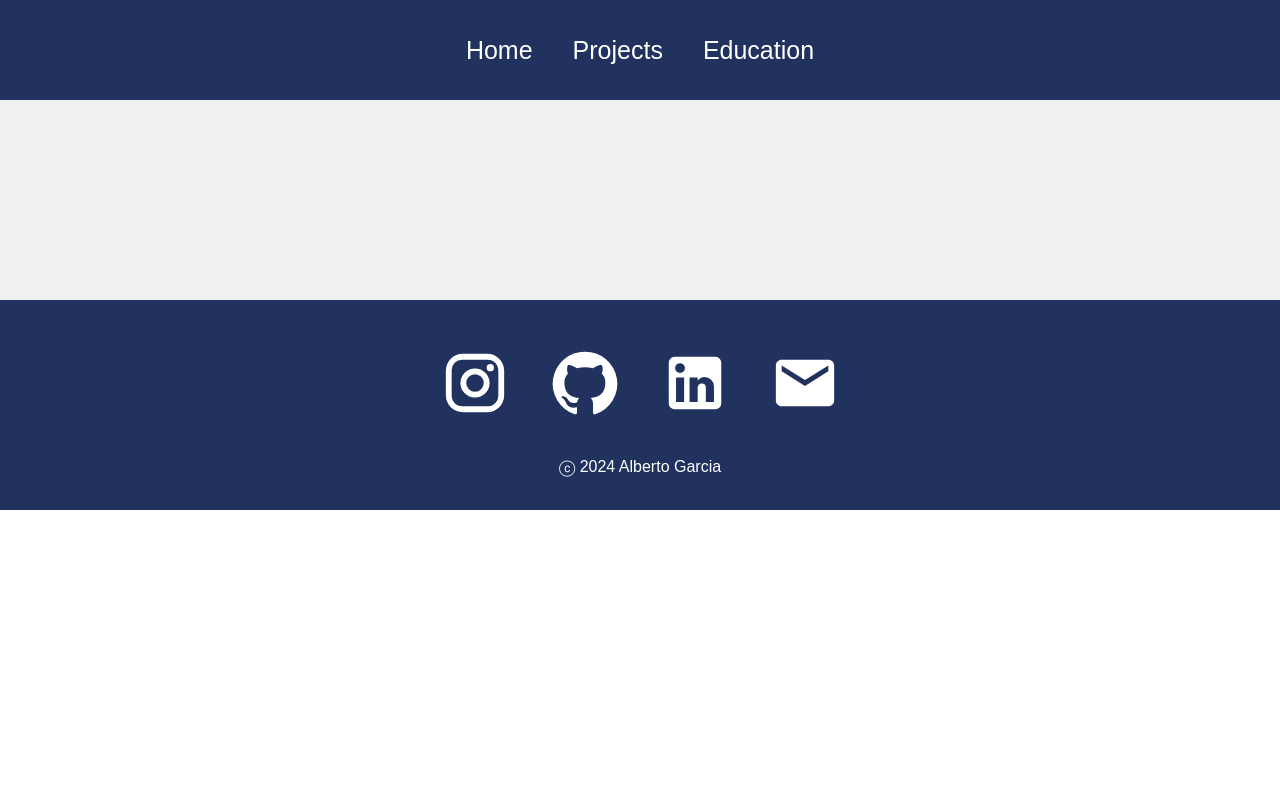
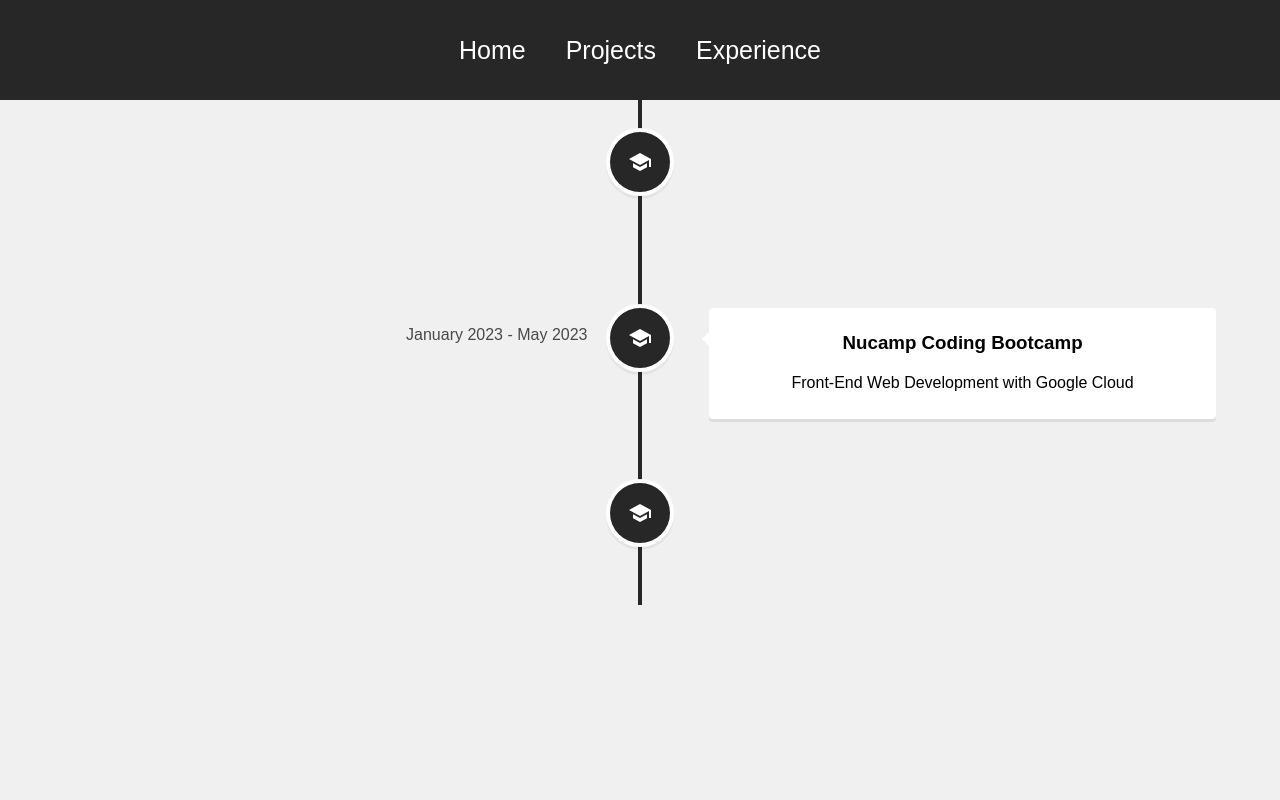
Before and after one commit to Alberto-garcia1/Personal-Website, a React (Create React App) app: page /Personal-Website/experience in a window 1280 px wide. Shown: the top 800 px of the page. Built offline with nearby package versions, Linux system fonts and the light colour scheme.

Commit message:
Changing colors and styling

```diff
--- a/src/App.js
+++ b/src/App.js
@@ -2,10 +2,10 @@ import "./App.css";
 import { BrowserRouter as Router, Routes, Route } from "react-router-dom";
 import Home from "./pages/Home";
 import Projects from "./pages/Projects";
-import Education from "./pages/Education";
 import Navbar from "./components/Navbar";
 import Footer from "./components/Footer";
 import ProjectDisplay from "./pages/ProjectDisplay";
+import Experience from "./pages/Experience";
 
 function App() {
   return (
@@ -24,7 +24,7 @@ function App() {
             element={<ProjectDisplay />}
           />
           {/* Route for the Education page */}
-          <Route path="/Personal-Website/education" element={<Education />} />
+          <Route path="/Personal-Website/experience" element={<Experience />} />
         </Routes>
         {/* Footer component to provide footer information */}
         <Footer />
--- a/src/components/Navbar.js
+++ b/src/components/Navbar.js
@@ -27,7 +27,7 @@ function Navbar() {
         {/* Links to different routes */}
         <Link to="/Personal-Website">Home</Link>
         <Link to="/Personal-Website/projects">Projects</Link>
-        <Link to="Personal-Website/education">Education</Link>
+        <Link to="Personal-Website/experience">Experience</Link>
       </div>
     </div>
   );
--- a/src/helpers/ProjectList.js
+++ b/src/helpers/ProjectList.js
@@ -21,7 +21,7 @@ export const ProjectList = [
   name: "Rosie Bake Me A Cake",
   image: BakeMeACake, // Importing the image
   skills: "HTML, CSS, JavaScript, React, ReactStrap, Material UI",
-  link: "https://alberto-garcia1.github.io/just-cake/", // Link to the Just Cake WebPage
+  link: "www.rosiebakemeacake.com", // Link to the Just Cake WebPage
   },
   {
     name: "Nucamp Campsite",
--- a/src/pages/Education.js
+++ b/src/pages/Experience.js
@@ -5,10 +5,11 @@ import {
 } from "react-vertical-timeline-component";
 import "react-vertical-timeline-component/style.min.css";
 import SchoolIcon from '@mui/icons-material/School';
+import WorkHistoryOutlinedIcon from '@mui/icons-material/WorkHistoryOutlined';
 
-function Education() {
+function Experience() {
   // Array containing education data
-  const educationData = [
+  const experienceData = [
     {
       date: "January 2023 - May 2023",
       institution: "Pueblo Community College, Colorado",
@@ -19,13 +20,18 @@ function Education() {
       institution: "Nucamp Coding Bootcamp",
       certification: "Front-End Web Development with Google Cloud",
     },
+    {
+      date: "Febuary 2024 - Present",
+      occupation: "Freelance Web Developer",
+      certification: "Front-End Web Development with Google Cloud",
+    },
   ];
 
   return (
     <div className="experience">
       {/* Vertical timeline to display education history */}
-      <VerticalTimeline lineColor="#3e497a">
-        {educationData.map((item, index) => (
+      <VerticalTimeline lineColor="#272727">
+        {experienceData.map((item, index) => (
           <VerticalTimelineElement
             key={index}
             // Add even/odd class for alternating timeline elements
@@ -33,7 +39,7 @@ function Education() {
               index % 2 === 0 ? 'even' : 'odd'
             }`}
             date={item.date} // Display date
-            iconStyle={{ background: '#3e497a', color: '#fff' }} // Style for the timeline icon
+            iconStyle={{ background: '#272727', color: '#fff' }} // Style for the timeline icon
             icon={<SchoolIcon />} // Icon for education events
           >
             <h3 className="vertical-timeline-element-title">{item.institution}</h3>
@@ -45,4 +51,4 @@ function Education() {
   );
 }
 
-export default Education;
+export default Experience;
--- a/src/pages/Home.js
+++ b/src/pages/Home.js
@@ -1,6 +1,7 @@
 import React from "react";
 import "../styles/Home.css";
-import ProfilePic from "../assets/ProfilePic.jpg";
+// import ProfilePic from "../assets/ProfilePic.jpg";
+import Logo from "../assets/Logo.png";
 
 function Home() {
   // Style for the profile picture
@@ -12,7 +13,7 @@ function Home() {
   return (
     <div className="home">
       {/* Profile picture */}
-      <img src={ProfilePic} alt="Profile" style={imageStyle} />
+      <img src={Logo} alt="Profile" style={imageStyle} />
       <div className="about">
         <h2>Hello My Name Is Alberto</h2>
         <div className="prompt">
--- a/src/styles/Footer.css
+++ b/src/styles/Footer.css
@@ -1,7 +1,7 @@
 .footer {
     width: 100%;
     height: 200px;
-    background: #21325e;
+    background: #272727;
     display: flex;
     justify-content: center;
     align-items: center;
--- a/src/styles/Home.css
+++ b/src/styles/Home.css
@@ -2,7 +2,7 @@
   width: 100%;
   align-items: center;
   font-family: "Arial", sans-serif;
-  color: #3e497a;
+  color: #272727;
 }
 
 .about {
@@ -13,14 +13,14 @@
   justify-content: center;
   align-items: center;
   text-align: center;
-  background-color: #21325e;
+  background-color: #272727;
   color: #f0f0f0;
 }
 
 .about h2 {
   font-family: "Segoe UI", Tahoma, Geneva, Verdana, sans-serif;
   font-size: 80px;
-  color: #e9d35b;
+  color: #f0f0f0;
   height: 50px;
 }
 
@@ -44,7 +44,7 @@
 }
 
 .skills h1 {
-  color: #3e497a;
+  color: #272727;
 }
 
 .skills .list {
--- a/src/styles/Navbar.css
+++ b/src/styles/Navbar.css
@@ -1,7 +1,7 @@
 .navbar {
     width: 100%;
     height: 100px;
-    background: #21325e;
+    background: #272727;
   }
 
   .links {
@@ -10,7 +10,7 @@
     display: flex;
     align-items: center;
     justify-content: center;
-    color: white;
+    color: rgb(27, 27, 27);
   }
 
   .navbar a {
--- a/src/styles/Project.css
+++ b/src/styles/Project.css
@@ -8,7 +8,7 @@
   }
   .projects .projectTitle {
     text-align: center;
-    color: #3e497a;
+    color: #272727;
     font-size: 60px;
     font-weight: bolder;
   }
--- a/src/styles/ProjectDisplay.css
+++ b/src/styles/ProjectDisplay.css
@@ -10,7 +10,7 @@
 
   .project h1 {
     margin-top: 50px;
-    color: #3e497a;
+    color: #272727;
     font-size: 35px;
   }
   .project img {
@@ -20,10 +20,10 @@
 
   .project p {
     font-size: 40px;
-    color: #3e497a;
+    color: #272727;
   }
 
   .project svg {
     font-size: 60px;
-    color: #3e497a;
+    color: #272727;
   }
```
Also changed, not shown: src/assets/Logo.png (added).
